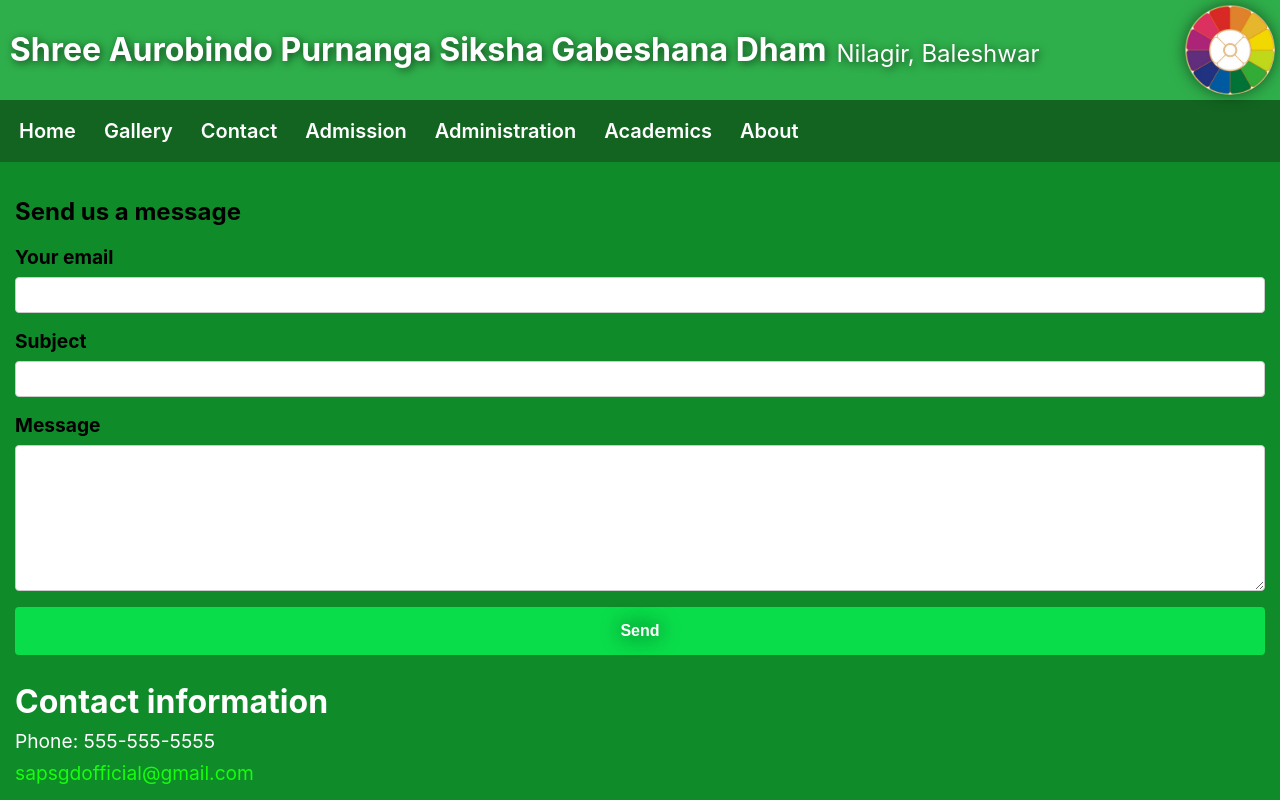
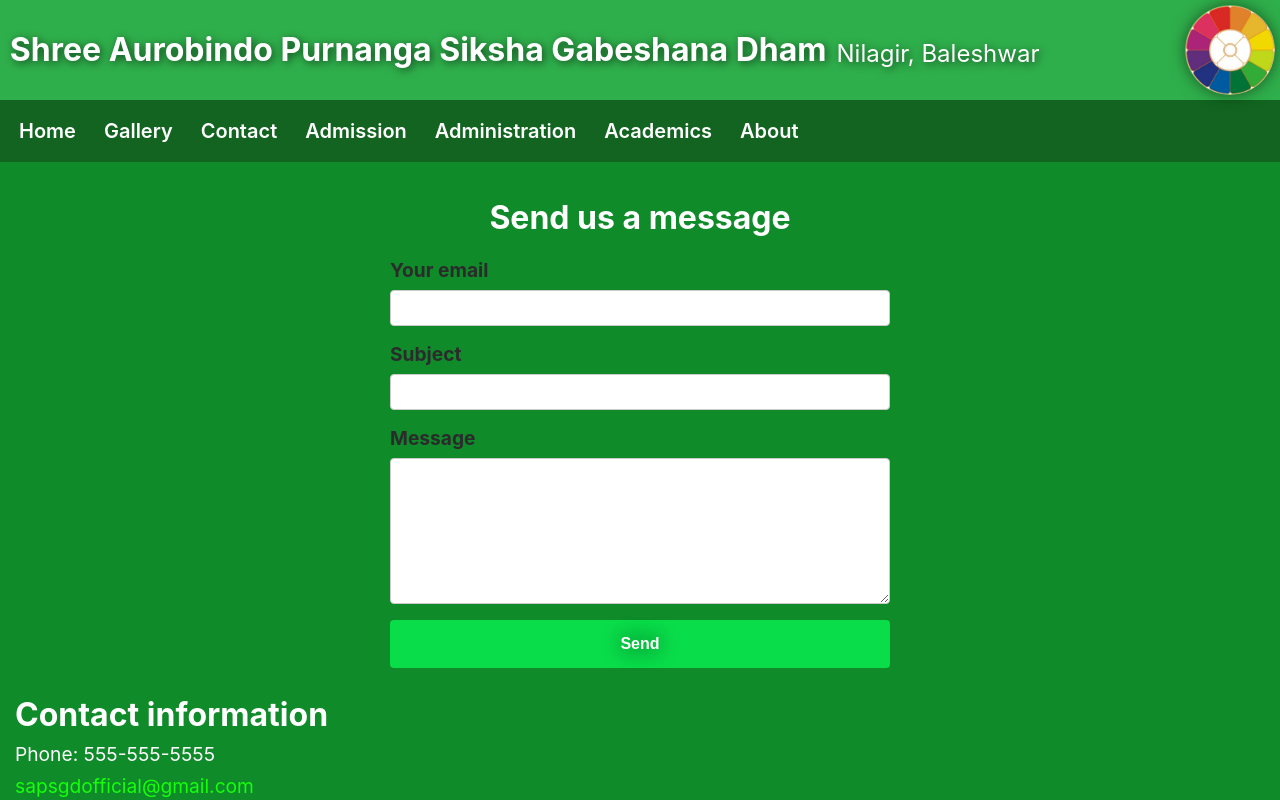
Before and after one commit to devnshankar/sapsgd.com_v1.0, a React (Create React App) app: page /contact in a window 1280 px wide. Shown: the top 800 px of the page. Built offline with nearby package versions, Linux system fonts and the light colour scheme.

Commit message:
configured the alignment and text colour of contact page

```diff
--- a/src/pages/ContactPage.jsx
+++ b/src/pages/ContactPage.jsx
@@ -21,7 +21,7 @@ function ContactPage() {
   return (
     <div className='contactpage'>
       <div className='direct-email'>
-        <h2>Send us a message</h2>
+        <h1>Send us a message</h1>
         <form onSubmit={handleSubmit}>
           <label htmlFor="email">Your email</label>
           <input
--- a/src/pages/styles/ContactPage.scss
+++ b/src/pages/styles/ContactPage.scss
@@ -3,20 +3,31 @@
     background-color: #0f8b2a;
     padding: 15px;
     .direct-email {
-        h3 {
+      display: block;
+      flex-direction: column;
+      justify-content: center;
+      align-items: center;
+      max-width: 500px;
+      width: 100%;
+      margin: auto;
+
+        h1 {
+          color: white;
+          text-align: center;
           font-size: default;
           font-weight: bold;
-          margin-bottom: 2rem;
         }
 
         form {
           display: flex;
           flex-direction: column;
 
+
           label {
             font-size: 1.2rem;
             font-weight: bold;
             margin-bottom: 0.5rem;
+            color: rgb(44, 43, 43);
           }
 
           input[type='email'],
```
